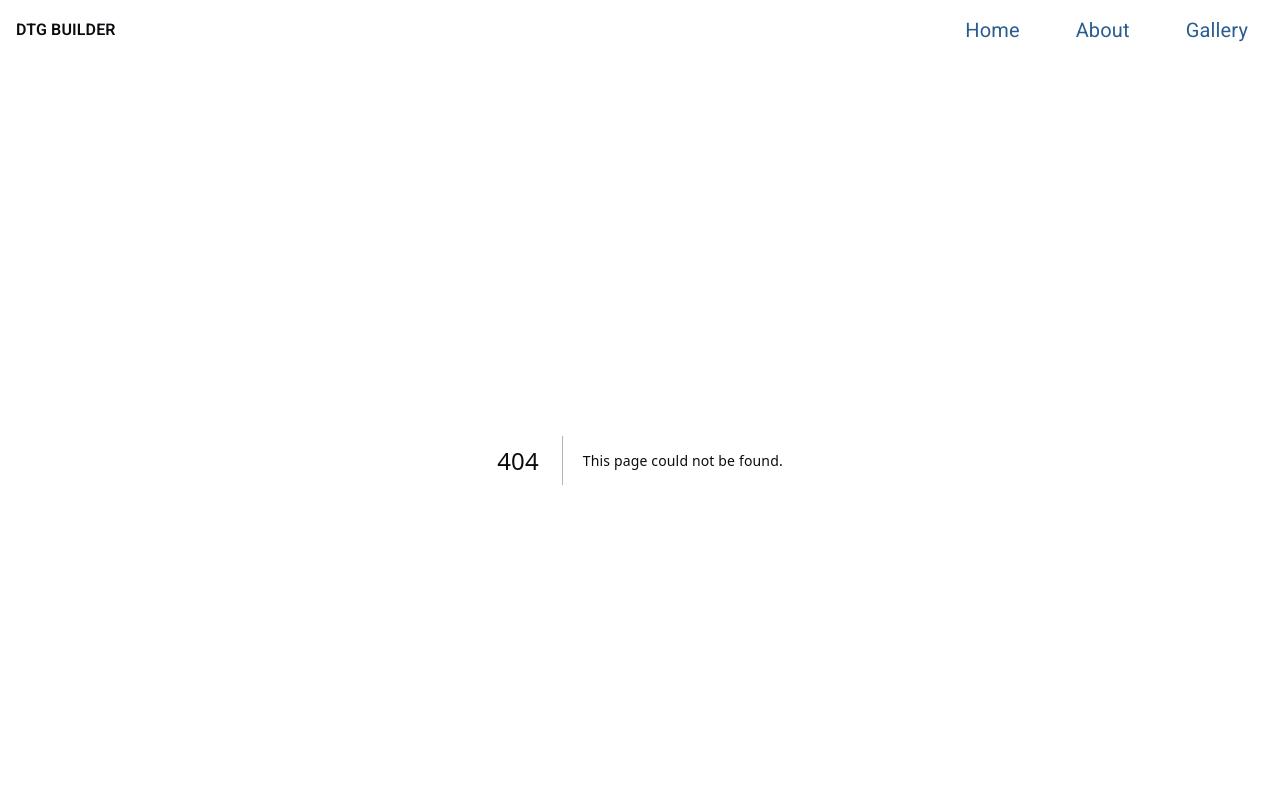
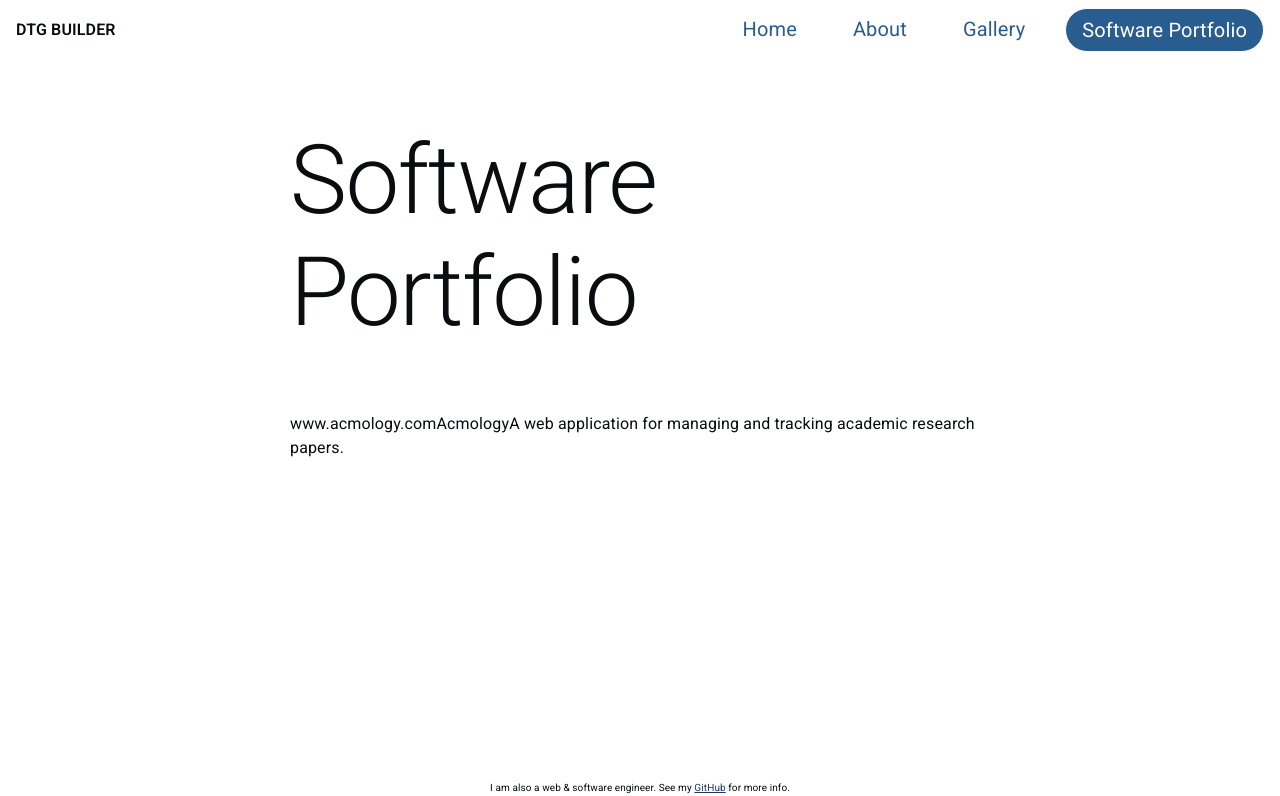
Before and after one commit to dtgbuilder/dtgbuilder, a Next.js app: page /software-portfolio in a window 1280 px wide. Before the commit this address had no page. Shown: the top 796 px of the page. Built offline with nearby package versions, Linux system fonts and the light colour scheme.

Commit message:
added page for software portfolio

```diff
--- /dev/null
+++ b/src/app/software-portfolio/PortfolioFeature.tsx
@@ -0,0 +1,26 @@
+import Stack from "@mui/material/Stack";
+
+export function PortfolioFeature({
+    url,
+    title,
+    description
+}:
+{
+    url: string;
+    title: string;
+    description: string;
+}) {
+    return (
+        <Stack
+            sx={ {
+                width: "100%",
+                maxWidth: "700px",
+                margin: "0 auto"
+            } }
+        >
+            { url }
+            { title }
+            { description }
+        </Stack>
+    )
+}
--- /dev/null
+++ b/src/app/software-portfolio/page.tsx
@@ -0,0 +1,51 @@
+import { Stack, Typography } from "@mui/material";
+import { Metadata } from "next";
+import { PortfolioFeature } from "./PortfolioFeature";
+
+
+export const metadata: Metadata = {
+    title: "Software Portfolio",
+    description: "Portfolio of Software and Web Development Projects",
+    alternates: {
+        canonical: "/software-portfolio"
+    }
+};
+
+const entries = [
+    {
+        url: "www.acmology.com",
+        title: "Acmology",
+        description: "A web application for managing and tracking academic research papers."
+    }
+];
+
+export default function Page() {
+    return (
+        <Stack
+            sx={ {
+                width: "100%",
+                maxWidth: "700px",
+                margin: "0 auto"
+            } }
+        >
+            <Typography
+                variant="h1"
+                component="h1"
+                my={ 8 }
+            >
+                Software Portfolio
+            </Typography>
+
+            <Stack sx={ { width: "100%", gap: 8 } }>
+                {entries.map((entry, index) => (
+                    <PortfolioFeature
+                        key={ index }
+                        url={ entry.url }
+                        title={ entry.title }
+                        description={ entry.description }
+                    />
+                ))}
+            </Stack>
+        </Stack>
+    );
+}
--- a/src/component/layout/Header.tsx
+++ b/src/component/layout/Header.tsx
@@ -14,7 +14,8 @@ import { usePathname } from "next/navigation";
 const links = [
     { href: "/", text: "Home" },
     { href: "/about", text: "About" },
-    { href: "/gallery", text: "Gallery" }
+    { href: "/gallery", text: "Gallery" },
+    { href: "/software-portfolio", text: "Software Portfolio" }
 ];
 
 export const Header : FC = () => {
```
